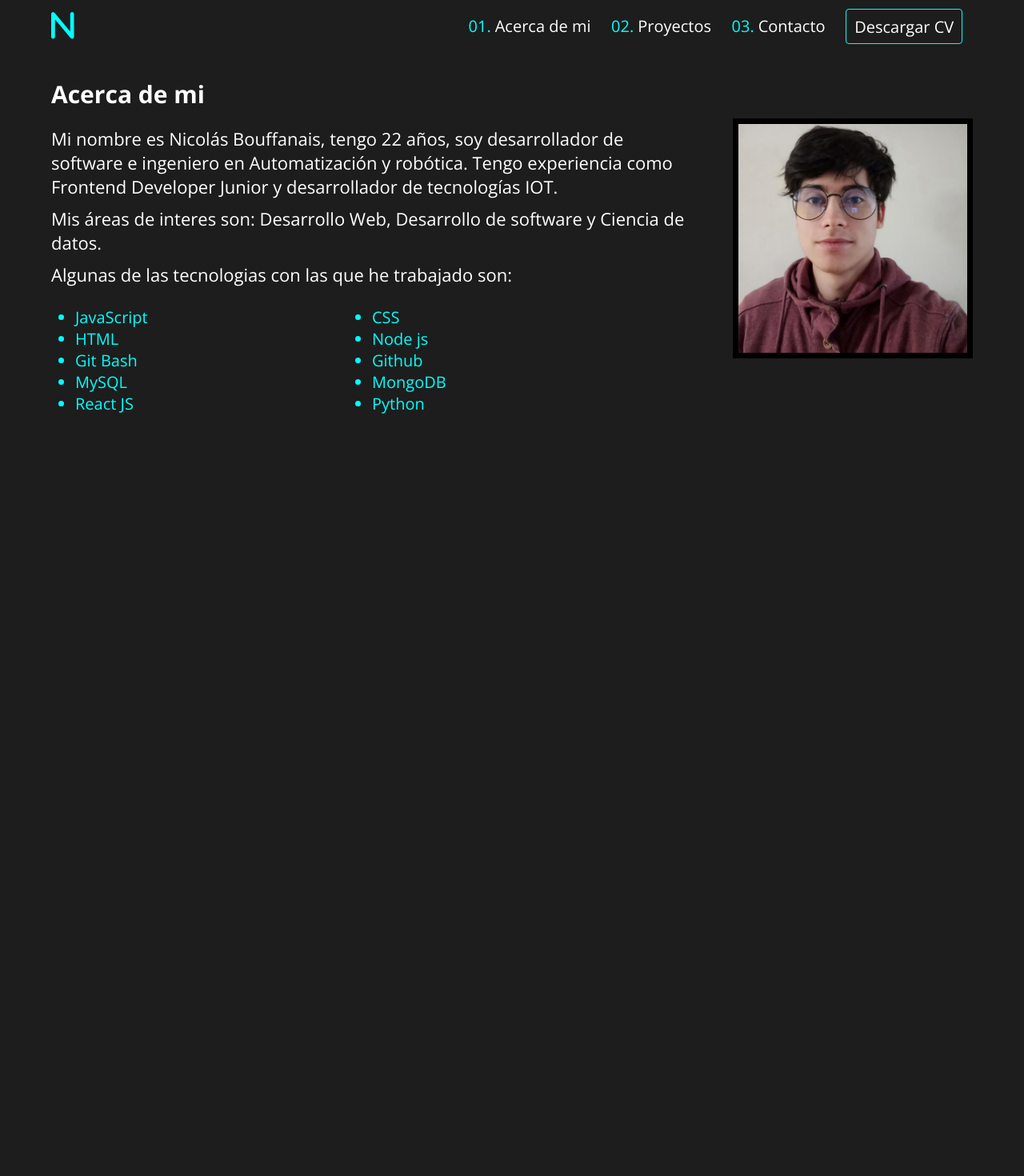
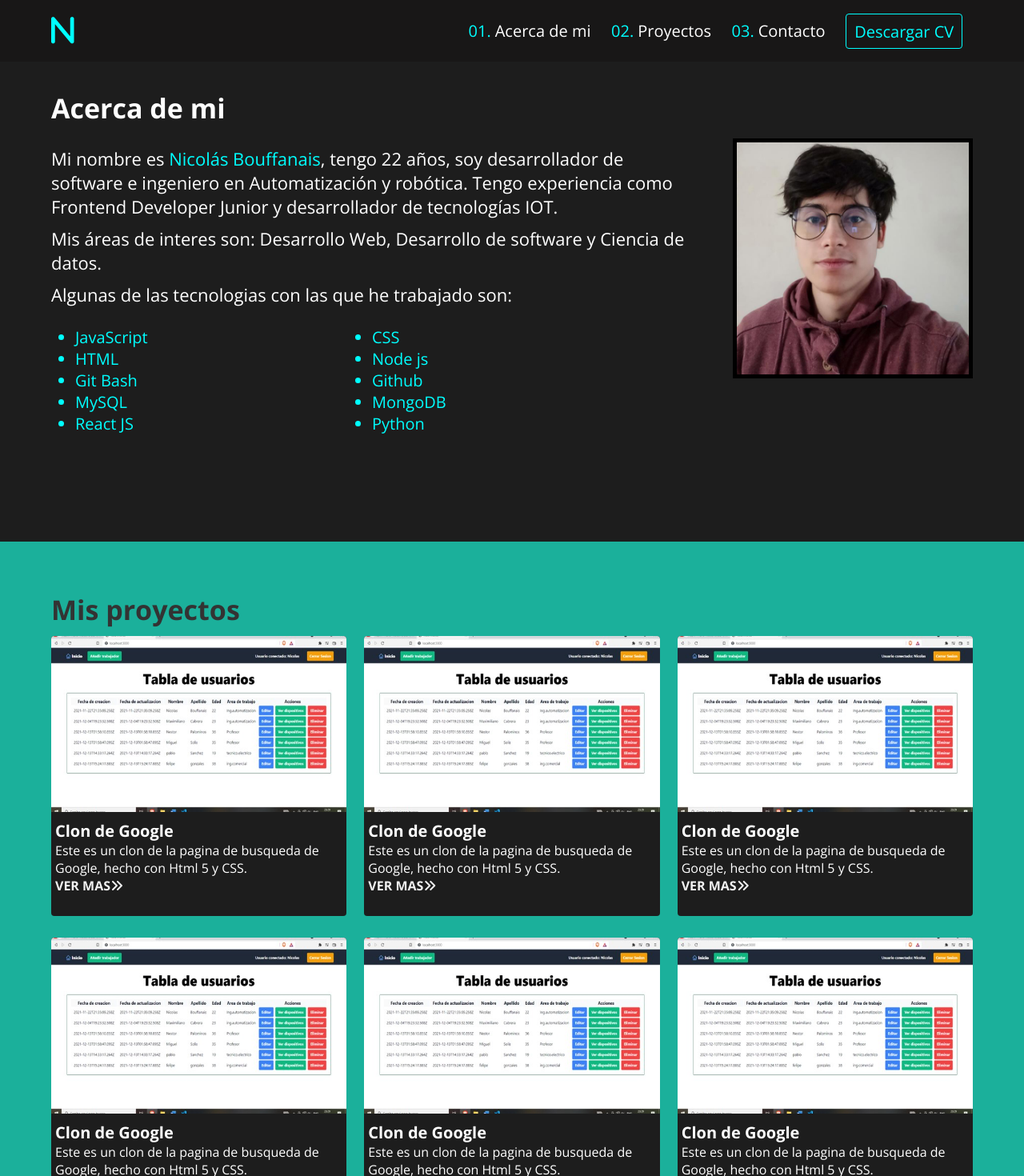
Before and after one commit to N-Ignacio-Bouffanais/portfolio-nextjs-nodemailer, a Next.js app: page / in a window 1280 px wide. Shown: the top 1470 px of the page at 80% size. Before the commit the page ends 800 px from the top, so only its background shows below. Built offline with nearby package versions, Linux system fonts and the light colour scheme.

Commit message:
cambio de color de fondo en la section proyects, y cambio responsivo de la imagen de la section about, falta agregar section contact, hare un branch para probar los componentes de react con las tarjetas y que sea dinamico

```diff
--- a/components/Container.js
+++ b/components/Container.js
@@ -1,7 +1,7 @@
 import Navigation from './navbar';
 
 const Container = (props) => (
-    <div className='container'>
+    <div className="container">
         <Navigation/>
         <div>
             {props.children}
--- a/components/about.js
+++ b/components/about.js
@@ -7,8 +7,16 @@ const About = () => {
         <h1>Acerca de mi</h1>
         <div class="about-main">
           <div class="about-info">
-                        <p>Mi nombre es Nicolás Bouffanais, tengo 22 años, soy desarrollador de software e ingeniero en Automatización y robótica. Tengo experiencia como Frontend Developer Junior y desarrollador de tecnologías IOT. </p>
-                        <p>Mis áreas de interes son: Desarrollo Web, Desarrollo de software y Ciencia de datos.</p>
+            <p>
+              Mi nombre es <span>Nicolás Bouffanais</span>, tengo 22 años, soy
+              desarrollador de software e ingeniero en Automatización y
+              robótica. Tengo experiencia como Frontend Developer Junior y
+              desarrollador de tecnologías IOT.{" "}
+            </p>
+            <p>
+              Mis áreas de interes son: Desarrollo Web, Desarrollo de software y
+              Ciencia de datos.
+            </p>
             <p>Algunas de las tecnologias con las que he trabajado son:</p>
             <ul class="lista-habilidades">
               <li>JavaScript</li>
@@ -24,7 +32,7 @@ const About = () => {
             </ul>
           </div>
           <div class="about-image">
-                        <Image src={profilePic} alt="Foto de perfil"/>
+            <Image src={profilePic} alt="Foto de perfil" />
           </div>
         </div>
       </section>
--- /dev/null
+++ b/components/card.js
@@ -0,0 +1,25 @@
+import proyecto1 from "../static/Imagen1.jpg";
+import Image from "next/image";
+import Link from "next/link";
+
+const Card = () => {
+    return (
+      <div className="card-container">
+        <Image src={proyecto1} alt="Imagen del proyecto" />
+        <div className="card-body">
+          <h3>Clon de Google</h3>
+          <p>
+            Este es un clon de la pagina de busqueda de Google, hecho con Html 5
+            y CSS.
+          </p>
+          <Link href="/">
+            <a>
+              Ver mas<i className="fa-solid fa-angles-right"></i>
+            </a>
+          </Link>
+        </div>
+      </div>
+    );
+}
+
+export default Card;
--- /dev/null
+++ b/components/projects.js
@@ -0,0 +1,21 @@
+import Card from './card';
+
+const Projects = () =>{
+    return (
+      <section id="segunda_section" className="proyectos">
+        <h1>Mis proyectos</h1>
+        <div className="proyectos-main">
+          <Card />
+          <Card />
+          <Card />
+          <Card />
+          <Card />
+          <Card />
+          <Card />
+          <Card />
+        </div>
+      </section>
+    );
+};
+
+export default Projects;
--- a/pages/index.js
+++ b/pages/index.js
@@ -1,10 +1,12 @@
 import Container from '../components/Container';
 import About from '../components/about';
+import Projects from '../components/projects';
 
 const Index = () => {
     return (
       <Container>
         <About/>
+        <Projects/>
       </Container>
     );
 }
--- a/public/styles.css
+++ b/public/styles.css
@@ -1,7 +1,9 @@
 :root{
   --color: aqua;
-  --color2: rgb(0, 89, 255);
-  --navbar-height: 6.5rem;
+  --color-bg:#1d1d1d;
+  --color-bg2:#1bb09b;
+  --navbar-height: 7.7rem;
+  --navbar-bg:#181717;
 }
 
 html {
@@ -14,7 +16,7 @@ html {
   box-sizing: border-box;
 }
 body{
-  background: #1d1d1d;
+  background: var(--color-bg);
   color: white;
   font-size: 1.6rem;
 }
@@ -29,28 +31,25 @@ header ul,ol{
 
 /*Header*/
 
-.container {
-  width: 90%;
-  margin: 0 auto;
-}
-
 /*Navigation*/
 #icono-N{
   font-size: 3.8rem;
   color: var(--color);
 }
-.container .nav-main {
+.nav-main {
   font-size: 2rem;
   display: flex;
   justify-content: space-between;
   align-items: center;
   height: var(--navbar-height);
-  padding: 2rem auto;
+  background: var(--navbar-bg);
+  padding: 0 5vw;
+  margin: 0 auto;
 }
-.container .nav-main ol{
+.nav-main ol{
   display: flex;
 }
-.container .nav-main ol li{
+.nav-main ol li{
   counter-increment: item 1;
   padding: 1vw;
 }
@@ -73,13 +72,15 @@ header ul,ol{
   margin-left: 2rem;
 }
 .nav-button{
+  color: var(--color);
   border-radius: 0.4rem;
-  border: 0.1rem solid aqua;
+  border: 0.1rem solid var(--color);
   padding: 0.75rem 1rem;
 }
 .nav-button:hover{
-  color: cyan;
-  background-color: var(--color2);
+  opacity: 0.7;
+  background-color: transparent;
+  transition: 0.2s ease-in-out;
 }
 /*icono hamburguesa barra de navegacion*/
 .hamburger{
@@ -99,13 +100,17 @@ header ul,ol{
 /*Main*/
 /*Section info*/
 .about{
-  padding-top: 2rem;
+  padding: 2rem 5vw;
+  margin: 0 auto;
+  min-height: 60rem;
 }
 .about h1{
-  font-size: 3rem;
+  font-size: 3.4rem;
   font-weight: 900;
-  margin-top: 1.2rem;
-  margin-bottom: 1rem;
+  margin: 1.5rem 0;
+}
+.about span{
+  color: var(--color);
 }
 .about-main{
   display: flex;
@@ -117,7 +122,7 @@ header ul,ol{
   flex-grow: 1;
   max-width: 30rem;
   max-height: 30rem;
-  border: 0.7rem solid black;
+  border: 0.5rem solid black;
 }
 .about-image img{
   background-size: contain;
@@ -125,8 +130,8 @@ header ul,ol{
   height: 100%;
 }
 .about-info{
-  flex-basis: 80rem;
-  flex-grow: 999;
+  flex-basis: 45rem;
+  flex-grow: 9;
 }
 
 .about-info p{
@@ -137,7 +142,7 @@ header ul,ol{
   display: grid;
   grid-template-columns: 1fr 1fr;
   padding: 1.5rem 3rem;
-  color: aqua;
+  color: var(--color);
 }
 .lista-habilidades li{
   font-size: 2rem;
@@ -146,35 +151,43 @@ header ul,ol{
 
 /*Section proyectos*/
 .proyectos{
-  margin-top: 3rem;
-  padding-top: 2rem;
+  padding: 5rem 5vw;
+  margin: 0 auto;
+  background: #1bb09b;
 }
 .proyectos h1{
-  font-size: 3rem;
+  font-size: 3.4rem;
   font-weight: 900;
   margin-top: 1.2rem;
   margin-bottom: 1rem;
+  color: #333333;
 }
-.proyectos .proyectos-main {
+.proyectos-main {
   display: grid;
   column-gap: 2.2rem;
-  row-gap: 2.5rem;
-  grid-auto-rows: 32rem;
+  row-gap: 2.7rem;
+  grid-auto-rows: 35rem;
   grid-template-columns: repeat(auto-fill, minmax(28rem, 1fr));
   margin: 1rem 0;
 }
 .card-container{
   justify-content: space-around ;
+  display: grid;
+  background: var(--color-bg);
+  border-radius: 0.4rem;
 }
-
 .card-container img{
-  border: 0.7rem solid black;
-  width: 95%;
+  border-radius: 0.4rem 0.4rem 0 0;
+  background-size: contain;
+  width: 100%;
   height: 50%;
+}
+.card-body{
+  padding: 0.5rem;
 }
 .card-container h3{
   font-size: 2rem;
-  margin-top: 1rem;
+  margin-top: 0.5rem;
 }
 
 .card-container a{
```
Also changed, not shown: static/Imagen1.jpg (added). Lines whose indentation alone changed are shown as unchanged.
